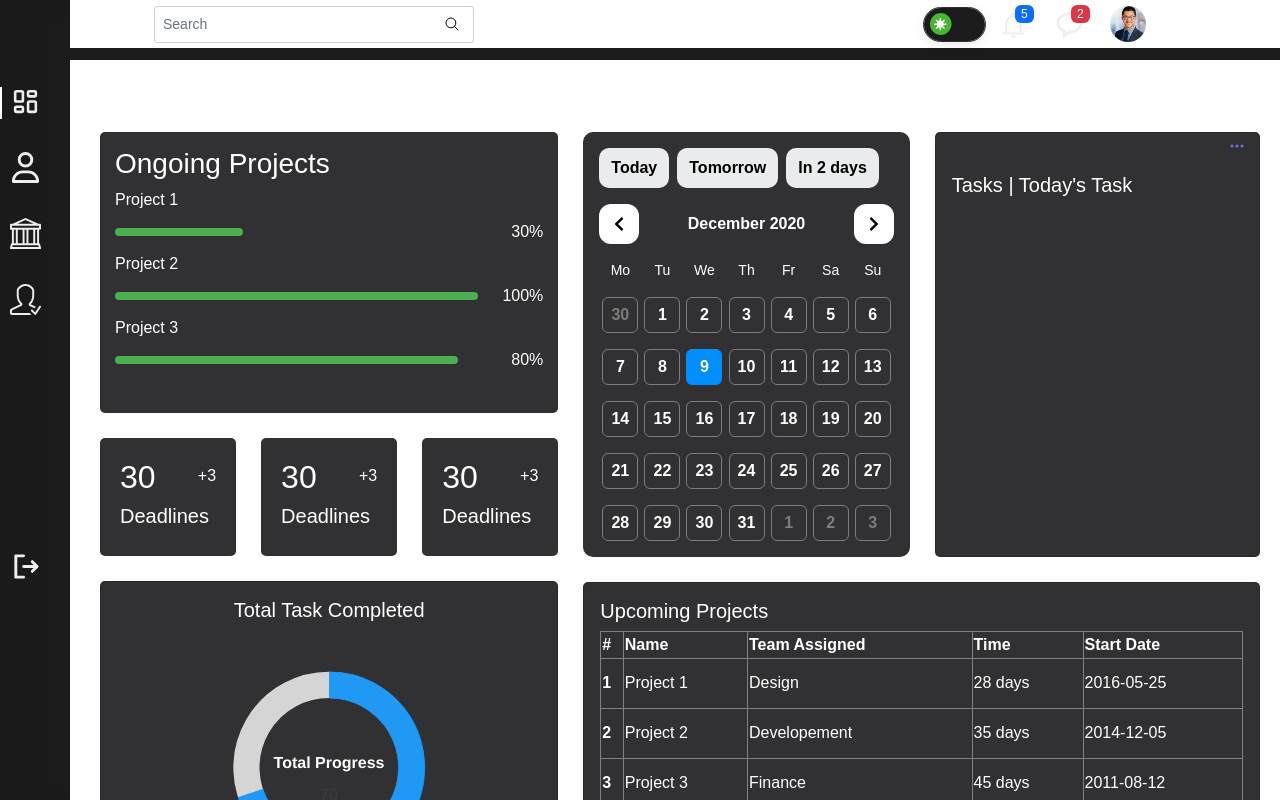
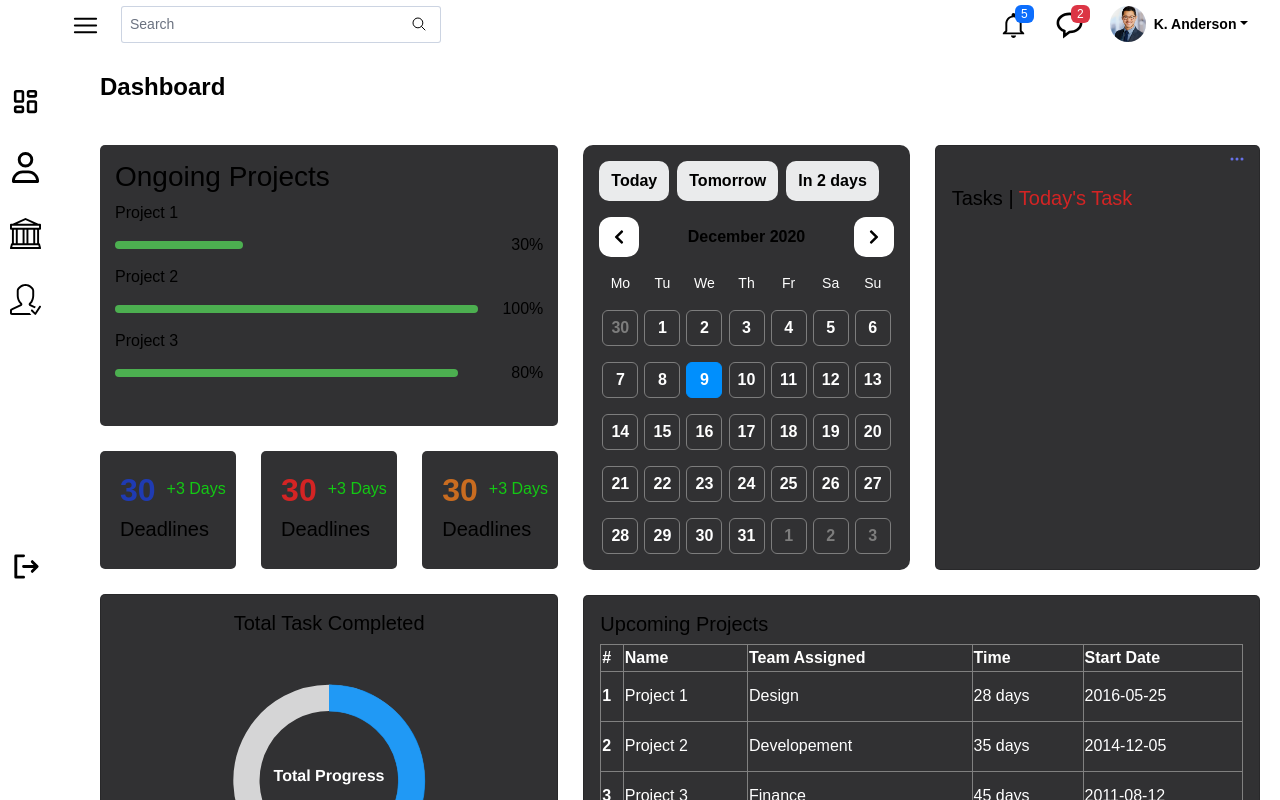
Before and after one commit to AtharvaBadhan/dashboard, a React (Create React App) app: page /home in a window 1280 px wide. Shown: the top 800 px of the page. Built offline with nearby package versions, Linux system fonts and the light colour scheme; a web font is replaced by a local one.

Commit message:
2nd phase

```diff
--- a/src/Components/Dashboard/Dashboard.css
+++ b/src/Components/Dashboard/Dashboard.css
@@ -4,8 +4,10 @@
     display: flex;
     width: 100%;
     padding-left: 100px;
-    margin-top: 60px;
+    margin-top: 48px;
     padding-right: 20px;
+    height: 100%;
+
 }
 
 
@@ -42,7 +44,7 @@
 
 .home-middle-container {
     width: 100%;
-
+    background-color: #FFF;
 
 }
 .filter{
@@ -133,11 +135,39 @@
     display: flex;
     justify-content: space-between;
     align-items: flex-end;
+    width: 110%;
+}
+
+.min-dead p{
+    color:rgb(19, 201, 19);
+}
+.no-of-days-1{
+    color: #1F3BB3;
+    font-weight: 600;
+}
+.no-of-days-2{
+    color: #d32424;
+    font-weight: 600;
+}
+.no-of-days-3{
+    color: #c96c20;
+    font-weight: 600;
+}
+.card-title{
+    color: black;
+}
+.card-title span{
+    color: #d32424;
 }
 .project-newdiv{
     padding-right: 25px;
 }
-
+.card-body h5{
+    color: #000;
+}
+.card h5{
+    color: #000;
+}
 .home-deadline {
     display: flex;
     justify-content: space-between;
@@ -210,15 +240,18 @@
 }
 
 .inner {
-    color: white;
+    color: black;
     padding-right: 10px;
     display: flex;
     justify-content: space-between;
     margin-bottom: 25px;
     align-items: center;
     background: transparent;
+    margin-top: 25px;
 }
-
+.inner h4{
+    font-weight: 600;
+}
   .home-open{
     position: relative;
     transition: .5s;
--- a/src/Components/Dashboard/Dashboard.jsx
+++ b/src/Components/Dashboard/Dashboard.jsx
@@ -7,6 +7,8 @@ import { FaChevronRight } from "react-icons/fa";
 import { BsThreeDots } from "react-icons/bs";
 import { Calendar } from 'primereact/calendar';
 import { useSelector } from "react-redux";
+
+
 export default function Dashboard() {
   const [selectedIcon, setSelectedIcon] = useState("home");
   const [searchQuery, setSearchQuery] = useState("");
@@ -205,22 +207,22 @@ export default function Dashboard() {
               <div className="home-deadline">
                 <div className="deadline">
                   <div className="min-dead">
-                    <h2>30</h2>
-                    <p>+3</p>
+                    <h2 className="no-of-days-1">30</h2>
+                    <p>+3 Days</p>
                   </div>
                   <h5>Deadlines</h5>
                 </div>
                 <div className="deadline">
                   <div className="min-dead">
-                    <h2>30</h2>
-                    <p>+3</p>
+                    <h2 className="no-of-days-2">30</h2>
+                    <p>+3 Days</p>
                   </div>
                   <h5>Deadlines</h5>
                 </div>
                 <div className="deadline">
                   <div className="min-dead">
-                    <h2>30</h2>
-                    <p>+3</p>
+                    <h2 className="no-of-days-3">30</h2>
+                    <p>+3 Days</p>
                   </div>
                   <h5>Deadlines</h5>
                 </div>
@@ -336,7 +338,7 @@ export default function Dashboard() {
 
                 <div className="card-body">
                   <h5 className="card-title">
-                    Tasks <span>| Today's Task</span>
+                    Tasks |<span> Today's Task</span>
                   </h5>
                 </div>
               </div>
@@ -426,7 +428,7 @@ export default function Dashboard() {
 
             <div className="card-body">
               <h5 className="card-title">
-                Reports <span>/Today</span>
+                Reports /<span> Today</span>
               </h5>
 
               <div ref={reportsChartRef}></div>
--- a/src/Components/Home/Home2.css
+++ b/src/Components/Home/Home2.css
@@ -1,4 +1,5 @@
 .home-conatiner{
     margin: 15px 30px;
     padding: 15px 30px;
+
 }
--- a/src/Components/SideBar/SideBar.css
+++ b/src/Components/SideBar/SideBar.css
@@ -27,7 +27,7 @@ a {
   align-items: center;
   justify-content: space-between;
   padding: 0 1rem 0 70px;
-  background-color: #FFF;
+  background-color:  #fff;
   z-index: var(--z-fixed);
   transition: 0.5s;
 }
@@ -66,10 +66,10 @@ a {
   padding: 0.5rem 1rem 0 0;
   transition: 0.5s;
   z-index: var(--z-fixed);
-  background: #1b1b1c;
-  -webkit-box-shadow: inset 28px 3px 46px -35px rgba(27,27,28,1);
+  background: #fff;
+  /* -webkit-box-shadow: inset 28px 3px 46px -35px rgba(27,27,28,1);
 -moz-box-shadow: inset 28px 3px 46px -35px rgba(27,27,28,1);
-box-shadow: inset 28px 3px 46px -35px rgba(27,27,28,1);
+box-shadow: inset 28px 3px 46px -35px rgba(27,27,28,1); */
 }
 
 .nav {
@@ -79,7 +79,7 @@ box-shadow: inset 28px 3px 46px -35px rgba(27,27,28,1);
   align-items: flex-start;
 }
 .nav_name {
-  color: #eeeeee;
+  color: black;
   padding: 0;
 }
 
@@ -187,7 +187,7 @@ box-shadow: inset 28px 3px 46px -35px rgba(27,27,28,1);
 .side-icons {
   pointer-events: none;
   font-size: 31px;
-  color: #eeeeee;
+  color: black;
 }
 
 .body-class {
@@ -234,6 +234,7 @@ box-shadow: inset 28px 3px 46px -35px rgba(27,27,28,1);
 .header-nav .nav-profile span {
   font-size: 14px;
   font-weight: 600;
+  color: black;
 }
 
 .header-nav .badge-number {
@@ -371,11 +372,7 @@ box-shadow: inset 28px 3px 46px -35px rgba(27,27,28,1);
   padding-bottom: 0;
   top: 8px !important;
 }
-.header-nav .nav-profile span {
-  font-size: 14px;
-  color: white;
-  font-weight: 600;
-}
+
 .header-nav .profile .dropdown-header h6 {
   font-size: 18px;
   margin-bottom: 0;
@@ -447,8 +444,8 @@ box-shadow: inset 28px 3px 46px -35px rgba(27,27,28,1);
 }
 
 body {
-  background-color: #fff;
-  color: #fff;
+  background-color:  #fff;
+  color: black;
   transition: background-color var(--trans-dur), color var(--trans-dur);
   position: relative;
   font-family: var(--body-font);
--- a/src/Components/SideBar/SideBar.jsx
+++ b/src/Components/SideBar/SideBar.jsx
@@ -16,6 +16,7 @@ import { SlUserFollowing } from "react-icons/sl";
 import { useDispatch } from "react-redux";
 import * as demoAction from "../../Redux/Actions/DemoActions";
 import { useSelector } from "react-redux";
+import { HiOutlineBars3 } from "react-icons/hi2";
 
 export default function SideBar() {
   const [menuButton, setmenuButton] = useState(false);
@@ -92,8 +93,8 @@ export default function SideBar() {
   return (
     <div id="body-pd" className="body-className">
       <header className="header" id="header">
-        <div className="header_toggle">
-          <img src={Toggle} alt="toggle" id="header-toggle" />
+        <div className="header_toggle" alt="toggle" id="header-toggle">
+        <HiOutlineBars3  className="side-icons"/>
         </div>
         <div className="navbar-search">
           <div className="search-bar">
@@ -115,8 +116,8 @@ export default function SideBar() {
           </div>
           <nav className="header-nav ms-auto">
             <ul className="d-flex align-items-center">
-              <div className="btn">
-                {/* Dark mode toggle button */}
+              {/* <div className="btn">
+
                 <svg display="none">
 	<symbol id="light" viewBox="0 0 24 24">
 		<g stroke="currentColor" stroke-width="2" stroke-linecap="round">
@@ -165,7 +166,7 @@ export default function SideBar() {
                   <span className="switch__sr">Dark Mode</span>
                 </label>
 
-              </div>
+              </div> */}
               {/* Notification Icon with Dropdown */}
               <li className="nav-item dropdown">
                 <a className="nav-link nav-icon" href="#">
```
